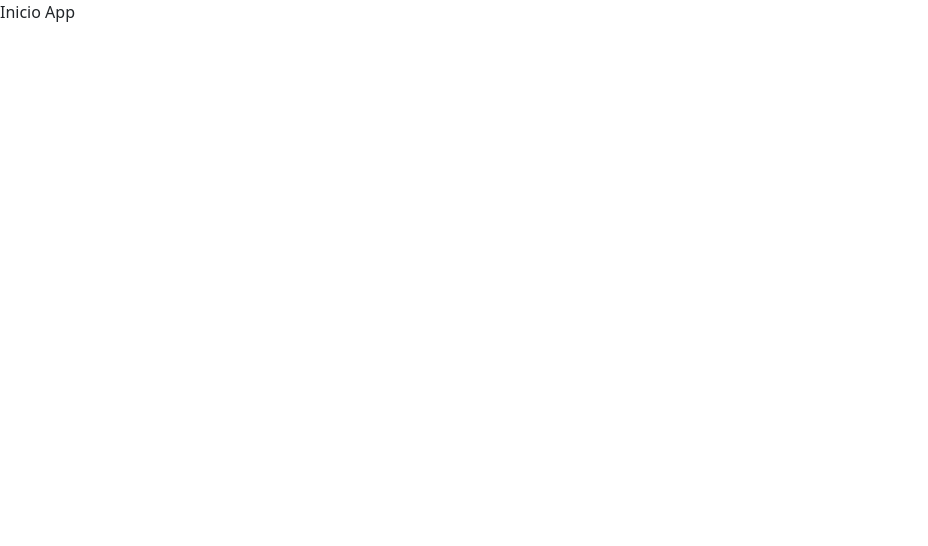
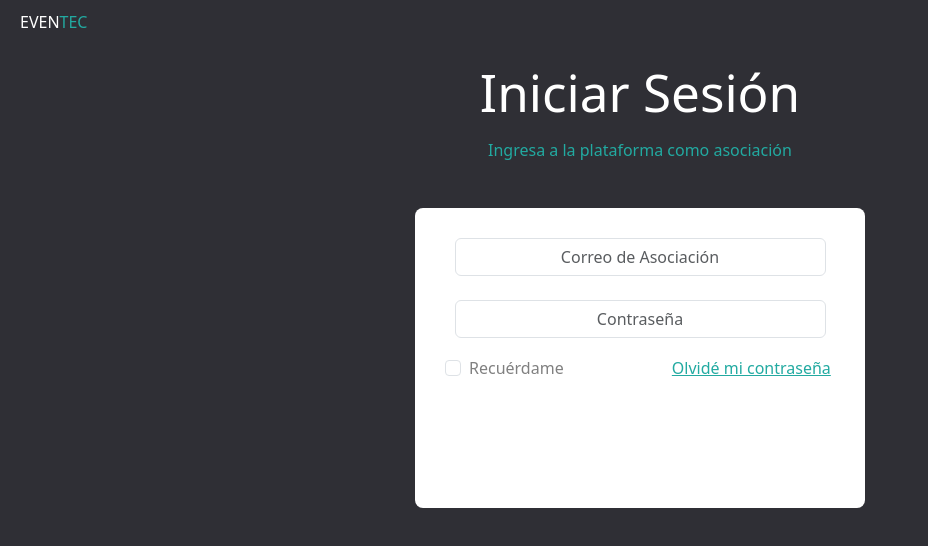
Before and after one commit to mariivm/Reque, a React (Vite) app in the folder frontend-eventec/: page / in a window 1280 px wide. Shown: the top 546 px of the page, without its empty margins (0-928 px from the left). Built offline with nearby package versions, Linux system fonts and the light colour scheme.

Commit message:
Avance pantalla Login

```diff
--- /dev/null
+++ b/frontend-eventec/src/assets/checkbox.jsx
@@ -0,0 +1,22 @@
+import React from 'react'
+import Col from 'react-bootstrap/Col';
+import Form from 'react-bootstrap/Form';
+import Row from 'react-bootstrap/Row';
+
+function Checkbox() {
+  return (
+    <Row style={{ position: "relative", left: "30px" }}>
+        <Col xs="auto">
+        <Form.Check
+            type="checkbox"
+            label="Recuérdame"
+        />
+        </Col>
+        <Col>
+            <p style={{ color: "#22AAA1", left: "10px" }} > <u>Olvidé mi contraseña</u></p>
+        </Col>
+    </Row>
+  )
+}
+
+export default Checkbox
--- a/frontend-eventec/src/index.css
+++ b/frontend-eventec/src/index.css
@@ -16,11 +16,18 @@ body {
   margin: 0;
   min-width: 320px;
   min-height: 100vh;
+  background-color: #2F2F35;
+  color: #FFFFFF;
 }
 
 h1 {
   font-size: 3.2em;
   line-height: 1.1;
+  position: relative;
+}
+
+p {
+  position: relative;
 }
 
 button {
@@ -41,3 +48,14 @@ button:focus,
 button:focus-visible {
   outline: 4px auto -webkit-focus-ring-color;
 }
+span {
+  position: relative;
+}
+.cuadrado {
+  width: 450px;
+  height: 300px;
+  background: #FFFFFF;
+  border-radius: 8px;
+  position: relative;
+  color: gray;
+}
--- a/frontend-eventec/src/routes/root.jsx
+++ b/frontend-eventec/src/routes/root.jsx
@@ -1,6 +1,37 @@
+import Col from 'react-bootstrap/Col';
+import Form from 'react-bootstrap/Form';
+import Row from 'react-bootstrap/Row';
+import Checkbox from '../assets/checkbox';
+
 const root = () => {
   return (
-    <div>Inicio App</div>
+    <div>
+      <span style={{ left: "20px", top: "10px" }}>EVEN</span>
+      <span style={{ color: "#22AAA1", left: "20px", top: "10px" }}>TEC</span>
+
+      <h1 style={{ textAlign: "center", top: "40px" }}>
+        Iniciar Sesión
+      </h1>
+      <p style={{ textAlign: "center", color: "#22AAA1", top: "50px" }}>
+        Ingresa a la plataforma como asociación
+      </p>
+      <div class="cuadrado" style={{ margin: "auto", textAlign: "center", top: "80px" }}>
+        <Row>
+          <Col xs={10} style={{ position: "relative", margin: "auto", top: "30px" }}>
+            <Form.Control type="text" placeholder={"Correo de Asociación"} style={{ textAlign: "center" }}/>
+            </Col>
+        </Row>
+        <br/>
+        <Row>
+          <Col xs={10} style={{ position: "relative", margin: "auto", top: "30px" }}>
+            <Form.Control type="text" placeholder={"Contraseña"} style={{ textAlign: "center" }}/>
+            </Col>
+        </Row>
+        <br/>
+        <br/>
+        <Checkbox/>
+      </div>
+    </div>
   )
 }
 
```
Also changed, not shown: frontend-eventec/src/main.jsx (+6 -1 lines), frontend-eventec/src/routes/login.jsx (added, +7 -0 lines).
